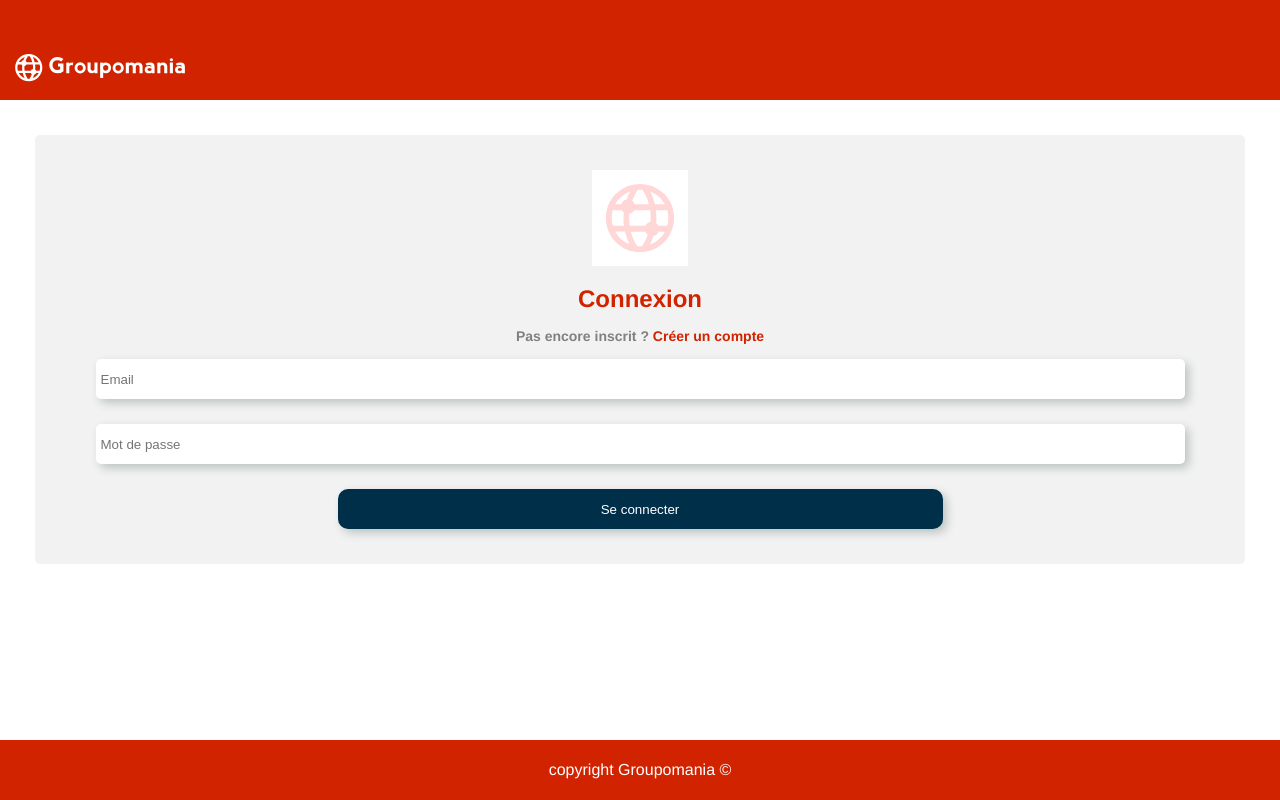
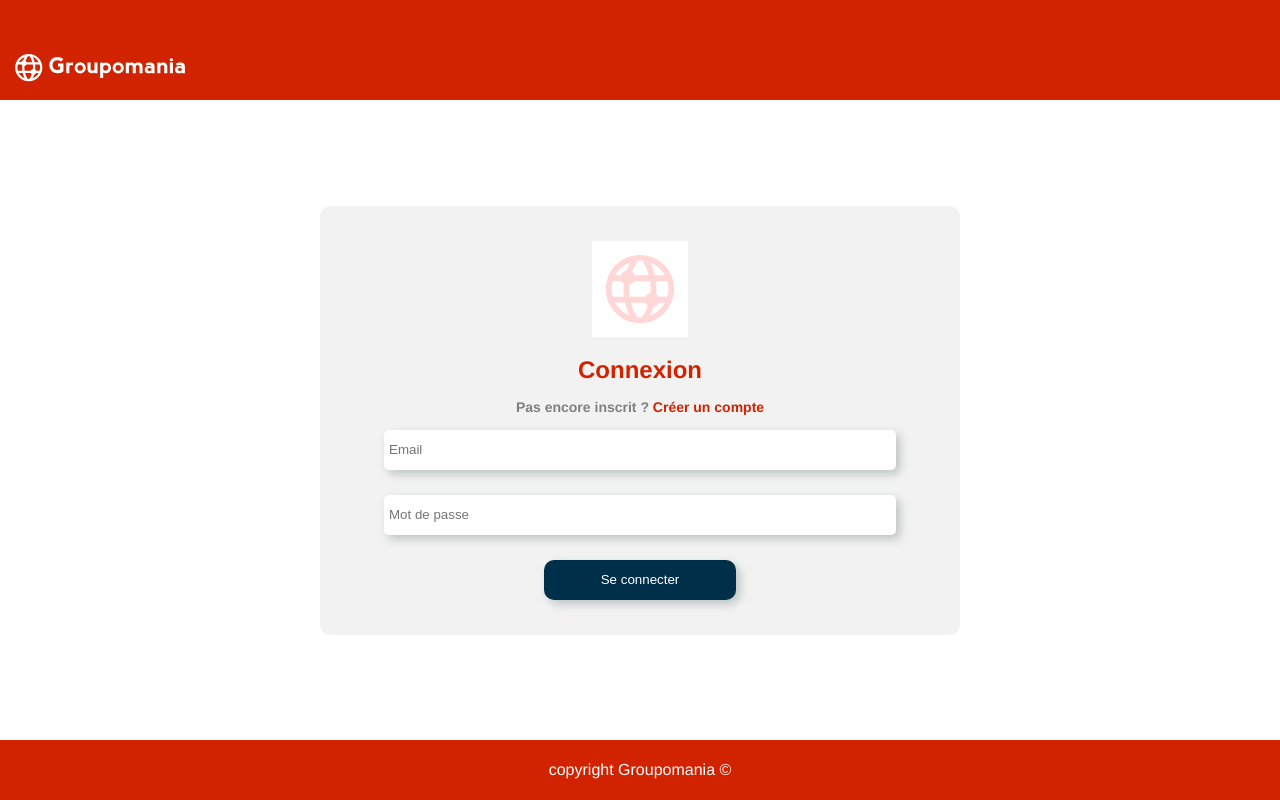
Before and after one commit to Maxwell-gith/Groupomania, a Vue app in the folder frontend/: page /login in a window 1280 px wide. Built offline with nearby package versions, Linux system fonts and the light colour scheme.

Commit message:
login page

```diff
--- a/frontend/src/App.vue
+++ b/frontend/src/App.vue
@@ -41,7 +41,11 @@
 main{
   display: flex;
   flex-direction: column;
-  height: 100vh;
+  min-height: 100vh;
+}
+
+header{
+  margin-bottom: 35px;
 }
 
 footer{
@@ -52,6 +56,6 @@
     display: flex;
     justify-content: center;
     align-items: center;
-    margin-top: auto;
+    margin-top: 35px;
 }
 </style>
--- a/frontend/src/views/Login.vue
+++ b/frontend/src/views/Login.vue
@@ -84,8 +84,8 @@
 
 <style lang="scss" scoped>
 .signUpCard{
-    margin: 35px;
-    border-radius: 5px;
+    margin: auto;
+    border-radius: 10px;
     background-color: rgba($color: #808080, $alpha: 0.1);
     padding-bottom: 35px;
     padding-top: 35px;
@@ -124,6 +124,7 @@
     margin-bottom: 15px;
     color: #D12300;
 }
+
 button{
     width: 50%;
     height: 40px;
@@ -135,4 +136,25 @@
     text-decoration: none;
     border: none;
 }
+
+@media only screen and (min-width: 750px) {
+.signUpCard{
+    width: 65%;
+}
+
+input{
+    width: 80%;
+}
+
+button{
+    width: 30%;
+}
+}
+
+@media only screen and (min-width: 1024px) {
+    .signUpCard{
+        width: 50%;
+    }
+}
+
 </style>
```
